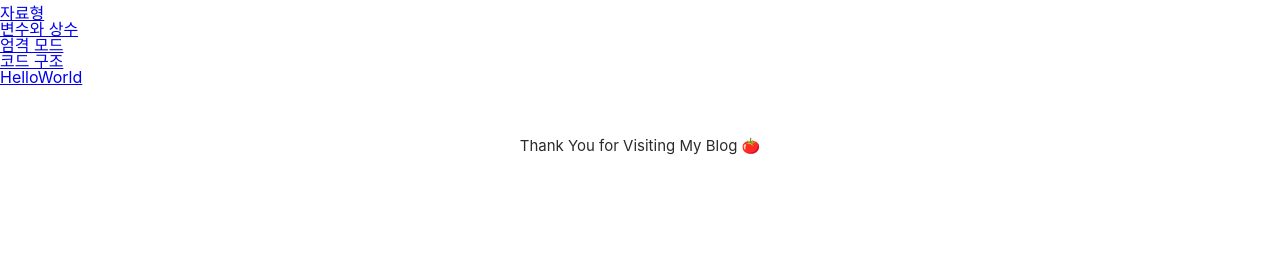
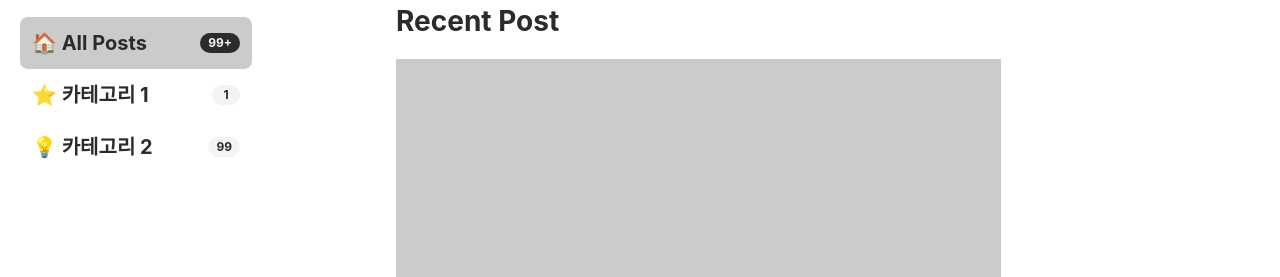
Before and after one commit to decollzoq/blog, a Gatsby site: page / in a window 1280 px wide. Shown: the part 72-349 px from the top of the page. Built offline with nearby package versions, Linux system fonts and the light colour scheme; Gatsby itself is replaced by a stand-in of ours; a web font is replaced by a local one.

Commit message:
feat: 진입점에 메인 페이지 레이아웃 추가

```diff
--- a/src/pages/index.tsx
+++ b/src/pages/index.tsx
@@ -1,28 +1,57 @@
 import { graphql, Link } from 'gatsby'
+import styled from '@emotion/styled'
+import { Color } from 'src/models/color'
+import SideBar from 'src/components/SideBar'
 
 import Header from '../components/Header'
 import Footer from 'src/components/Footer'
+import PostList from 'src/components/Main/PostList'
 
 export default function IndexPage(props: any) {
   const { data } = props
   const postList = data.allMarkdownRemark.nodes
 
+  // return (
+  //   <>
+  //     <Header />
+  //     <ul>
+  //       {postList.map((post: any) => {
+  //         return (
+  //           <li key={post.fields.slug}>
+  //             <Link to={post.fields.slug}>{post.frontmatter.title}</Link>
+  //           </li>
+  //         )
+  //       })}
+  //     </ul>
+  //     <Footer />
+  //   </>
+  // )
+
   return (
     <>
       <Header />
-      <ul>
-        {postList.map((post: any) => {
-          return (
-            <li key={post.fields.slug}>
-              <Link to={post.fields.slug}>{post.frontmatter.title}</Link>
-            </li>
-          )
-        })}
-      </ul>
+      <Layout>
+        <SideBar />
+        <ContentArea>
+          <PostList />
+        </ContentArea>
+      </Layout>
       <Footer />
     </>
   )
 }
+
+const Layout = styled.div`
+  display: grid;
+  grid-template-columns: 272px 1fr;
+  gap: 124px;
+  max-width: 1464px;
+  background: ${Color.background};
+`
+const ContentArea = styled.main`
+  width: 1068;
+  min-height: 80vh;
+`
 
 export const pageQuery = graphql`
   {
```
